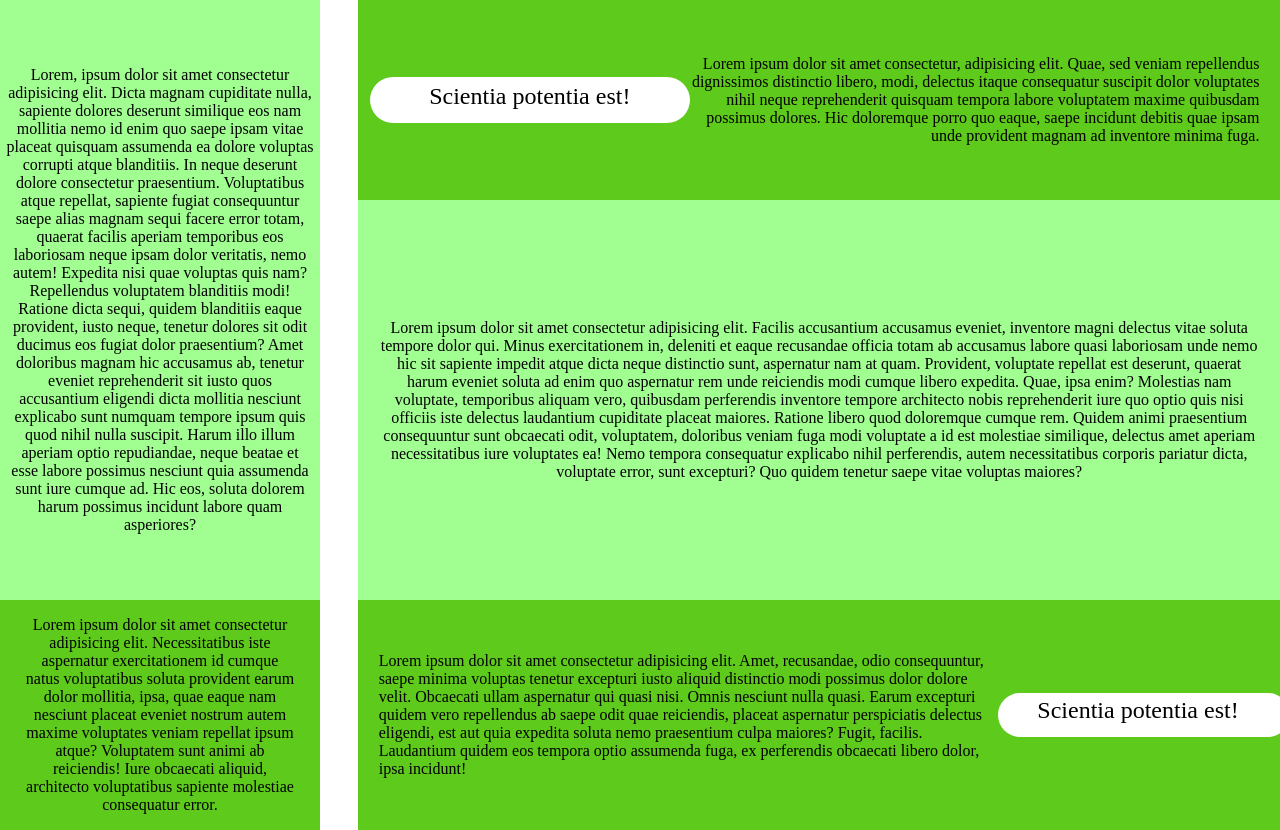
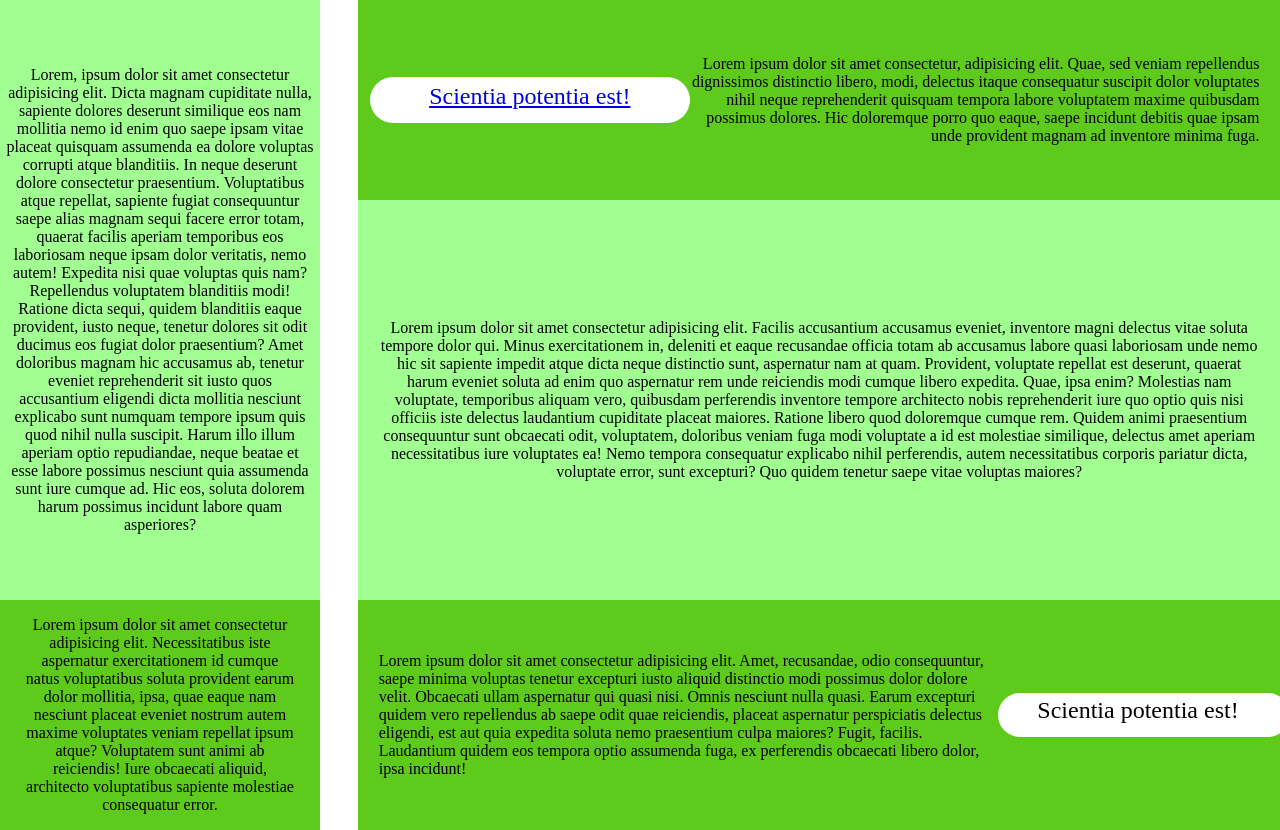
Before and after one commit to NazaryiMontytskyi/Web-Lab-3, a plain HTML site: page index.html in a window 1280 px wide. Drawn offline with Linux system fonts and the light colour scheme.

Commit message:
Update index.html

```diff
--- a/index.html
+++ b/index.html
@@ -26,7 +26,7 @@
                                         <tr>
                                             <td style = "padding-left: 2%;">
                                                 <p style = "width: 40vmin; text-align: center;height: 5vmin;background-color: white;border-radius: 3vmin;font-size:3vmin;vertical-align: middle;padding-top:2%;">
-                                                    Scientia potentia est!
+                                                    <a href = "page-grid.html">Scientia potentia est!</a>
                                                 </p>
                                             </td>
                                         </tr>
```
